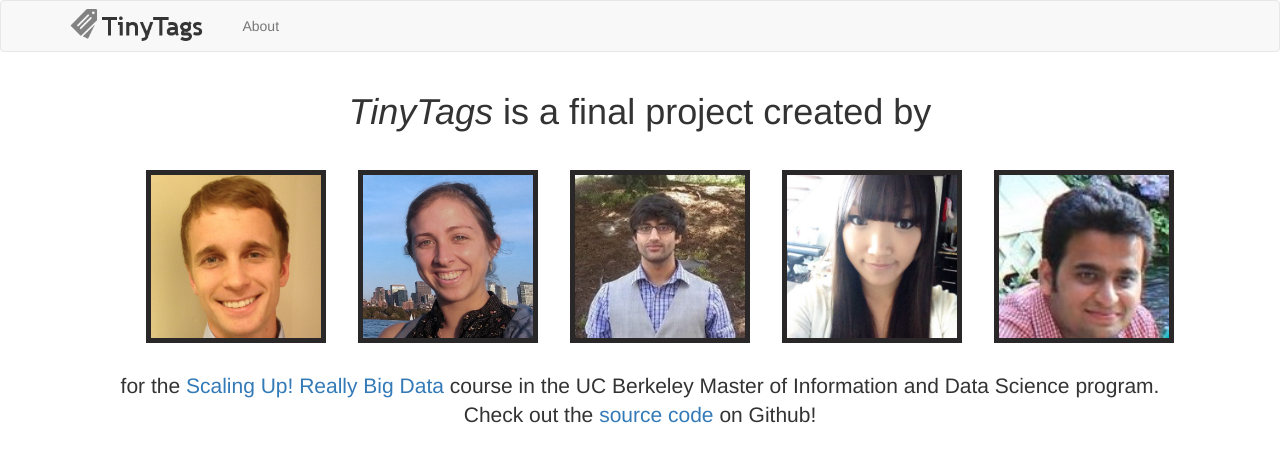
After one commit to Erin-Boehmer/MIDS_tinytags, a Flask app: page /about.html in a window 1280 px wide. The commit adds this page. Shown: the top 462 px of the page. Run offline with Flask 2, Linux system fonts and the light colour scheme; some libraries are stand-ins or nearby versions.

Commit message:
Done ... again :)

```diff
--- a/webapp/static/css/tinytags.css
+++ b/webapp/static/css/tinytags.css
@@ -1,9 +1,5 @@
 .brand {
     margin-top: -10px;
-}
-
-.team-photos {
-    background-color: #eee;
 }
 
 .rotate90 {
@@ -19,7 +15,8 @@
     margin-top:-5px;
 }
 
-/* code for about page effects */
+
+
 .photo-grid {
     margin: 1em auto;
     max-width: 1106px;
@@ -27,7 +24,7 @@
 }
 
 .photo-grid li {
-    border: 5px solid white;
+    border: 5px solid #2a2728;
     display: inline-block;
     margin: 1em;
     width: 180px;
@@ -87,6 +84,24 @@
     transform: scale(1.4);
 }
 
+.photo-grid figcaption p {
+    display: table-cell;
+    font-size: 1.5em;
+    position: relative;
+    top: -40px;
+    width: 289px;
+    -webkit-transition: all 300ms ease-out;
+    -moz-transition: all 300ms ease-out;
+    transition: all 300ms ease-out;
+    vertical-align: middle;
+}
+
+.photo-grid li:hover figcaption p {
+    -moz-transform: translateY(40px);
+    -webkit-transform: translateY(40px);
+    transform: translateY(40px);
+}
+
 .photo-grid figcaption {
     background: rgba(0,0,0,0.8);
     color: white;
--- /dev/null
+++ b/webapp/templates/about.html
@@ -0,0 +1,52 @@
+{% extends "backbone.html" %}
+{% block title %}Index{% endblock %}
+{% block content %}
+<div class="row">
+    <center><h1><em>TinyTags</em> is a final project created by</h1></center>
+</div>
+<ul class="photo-grid">
+    <li>
+        <a href="http://www.ischool.berkeley.edu/people/students/zacharybeaver">
+            <figure>
+                <img src="{{ url_for('static', filename='img/zach.png') }}" height="170" width="170">
+                <figcaption><p>Zach</p></figcaption>
+            </figure>
+        </a>
+    </li>
+    <li>
+        <a href="http://www.ischool.berkeley.edu/people/students/erinboehmer">
+            <figure>
+                <img src="{{ url_for('static', filename='img/erin.jpg') }}" height="170" width="170">
+                <figcaption><p>Erin</p></figcaption>
+            </figure>
+        </a>
+    </li>
+    <li><a href="http://www.ischool.berkeley.edu/people/students/nitinkohli">
+            <figure>
+                <img src="{{ url_for('static', filename='img/nitin.jpg') }}" height="170" width="170">
+                <figcaption><p>Nitin</p></figcaption>
+            </figure>
+        </a>
+    </li>
+    <li><a href="http://www.ischool.berkeley.edu/people/students/sharonlin">
+            <figure>
+                <img src="{{ url_for('static', filename='img/sharon.jpg') }}" height="170" width="170">
+                <figcaption><p>Sharon</p></figcaption>
+            </figure>
+        </a>
+    </li>
+    <li><a href="http://www.ischool.berkeley.edu/people/students/kunalshah">
+            <figure>
+                <img src="{{ url_for('static', filename='img/kunal.jpg') }}" height="170" width="170">
+                <figcaption><p>Kunal</p></figcaption>
+            </figure>
+        </a>
+    </li>
+</ul>
+
+<center><p class="lead">for the <a href="http://datascience.berkeley.edu/academics/curriculum/really-big-data/">Scaling Up! Really Big Data</a> course in the UC Berkeley Master of Information and Data Science program.<br> Check out the <a href="https://github.com/Erin-Boehmer/MIDS_tinytags">source code</a> on Github!</p></center>
+{% endblock %}
+
+{% block footer %}
+
+{% endblock %}
```
